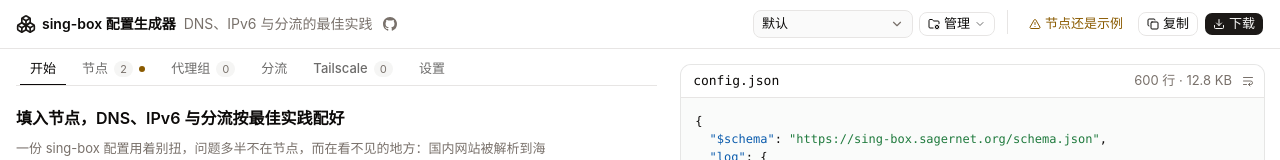
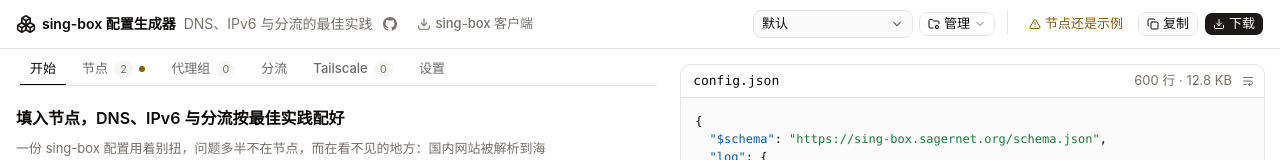
Before and after one commit to akapzg/singbox-conf, a React (Vite) app: page / in a window 1280 px wide. Shown: the top 160 px of the page. Built offline with nearby package versions, Linux system fonts and the light colour scheme.

Commit message:
Header: link to sing-box clients next to the GitHub icon (#7)
Co-authored-by: Claude Opus 5.5 <noreply@anthropic.com>

```diff
--- a/src/App.tsx
+++ b/src/App.tsx
@@ -1479,6 +1479,7 @@ function StartPage(props: {
 }
 
 const REPO_URL = "https://github.com/riverscn/singbox-confgen";
+const CLIENTS_URL = "https://sing-box.sagernet.org/zh/clients/";
 const SKILL_INSTALL = "npx skills add riverscn/singbox-confgen";
 
 /** The GitHub mark; lucide has no brand icons. */
@@ -2084,11 +2085,22 @@ export default function App() {
               href={REPO_URL}
               target="_blank"
               rel="noreferrer"
-              className={buttonVariants({ variant: "ghost", size: "icon-sm", className: "mr-auto text-muted-foreground" })}
+              className={buttonVariants({ variant: "ghost", size: "icon-sm", className: "text-muted-foreground" })}
               aria-label="GitHub 源码"
               title="GitHub 源码"
             >
               <GitHubIcon className="size-3.5" />
+            </a>
+            <a
+              href={CLIENTS_URL}
+              target="_blank"
+              rel="noreferrer"
+              className={buttonVariants({ variant: "ghost", size: "sm", className: "mr-auto shrink-0 text-muted-foreground" })}
+              aria-label="sing-box 客户端"
+              title="sing-box 客户端"
+            >
+              <Download className="size-3.5" />
+              <span className="hidden min-[480px]:inline">sing-box 客户端</span>
             </a>
             <Select
               value={active.id}
```
